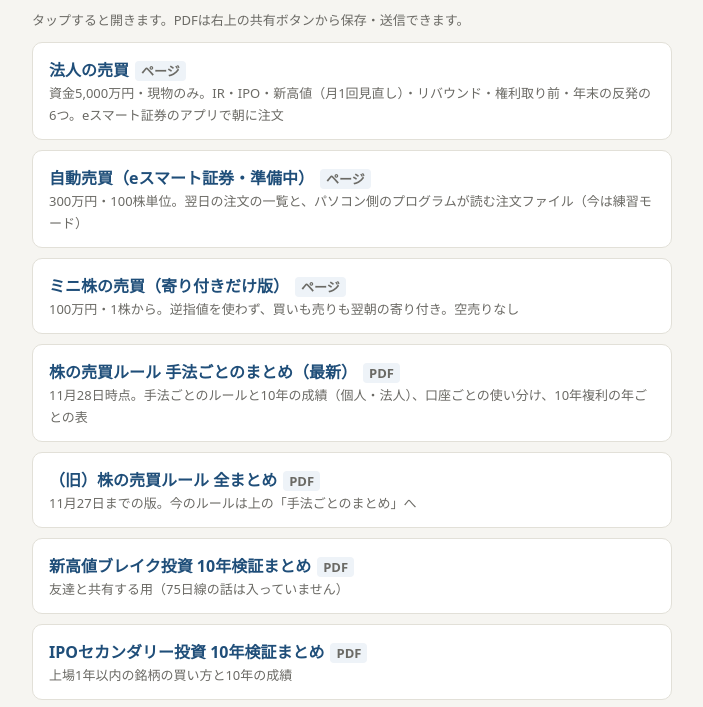
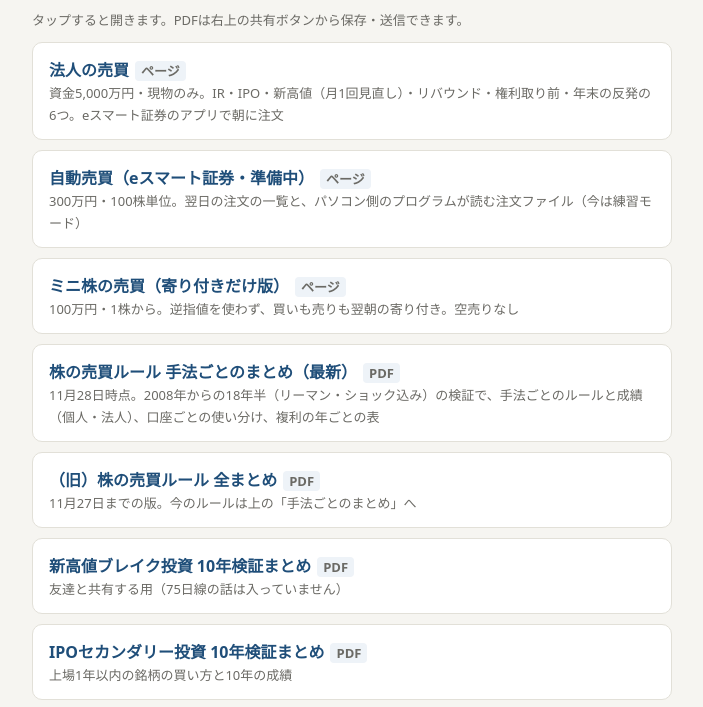
Before and after one commit to tanji0808/kabu-75ma-daily, a plain HTML site: page web/docs.html in a window 1280 px wide. Shown: the part 80-787 px from the top of the page, without its empty margins (288-991 px from the left). Drawn offline with Linux system fonts and the light colour scheme.

Commit message:
手法ごとのまとめPDFを2008年からの18年半版に
Co-Authored-By: Claude Opus 5.5 <noreply@anthropic.com>
Claude-Session: https://claude.ai/code/session_01SzX74Fhv8WELm2b4Gqq9rN

```diff
--- a/web/docs.html
+++ b/web/docs.html
@@ -10,7 +10,7 @@ h1{font-size:20px;margin:8px 0 4px}.sub{font-size:13px;color:#6b6a65}a{color:#1f
 <a class="item" href="houjin.html"><b>法人の売買<span class="tag">ページ</span></b><span>資金5,000万円・現物のみ。IR・IPO・新高値（月1回見直し）・リバウンド・権利取り前・年末の反発の6つ。eスマート証券のアプリで朝に注文</span></a>
 <a class="item" href="auto.html"><b>自動売買（eスマート証券・準備中）<span class="tag">ページ</span></b><span>300万円・100株単位。翌日の注文の一覧と、パソコン側のプログラムが読む注文ファイル（今は練習モード）</span></a>
 <a class="item" href="mini.html"><b>ミニ株の売買（寄り付きだけ版）<span class="tag">ページ</span></b><span>100万円・1株から。逆指値を使わず、買いも売りも翌朝の寄り付き。空売りなし</span></a>
-<a class="item" href="pdf/methods.pdf"><b>株の売買ルール 手法ごとのまとめ（最新）<span class="tag">PDF</span></b><span>11月28日時点。手法ごとのルールと10年の成績（個人・法人）、口座ごとの使い分け、10年複利の年ごとの表</span></a>
+<a class="item" href="pdf/methods.pdf"><b>株の売買ルール 手法ごとのまとめ（最新）<span class="tag">PDF</span></b><span>11月28日時点。2008年からの18年半（リーマン・ショック込み）の検証で、手法ごとのルールと成績（個人・法人）、口座ごとの使い分け、複利の年ごとの表</span></a>
 <a class="item" href="pdf/rules_all.pdf"><b>（旧）株の売買ルール 全まとめ<span class="tag">PDF</span></b><span>11月27日までの版。今のルールは上の「手法ごとのまとめ」へ</span></a>
 <a class="item" href="pdf/newhigh.pdf"><b>新高値ブレイク投資 10年検証まとめ<span class="tag">PDF</span></b><span>友達と共有する用（75日線の話は入っていません）</span></a>
 <a class="item" href="pdf/ipo.pdf"><b>IPOセカンダリー投資 10年検証まとめ<span class="tag">PDF</span></b><span>上場1年以内の銘柄の買い方と10年の成績</span></a>
```
